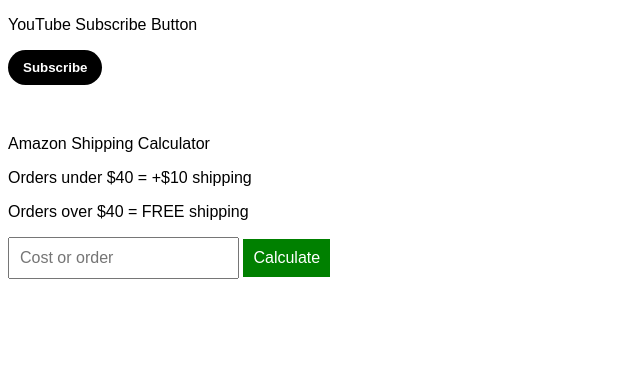
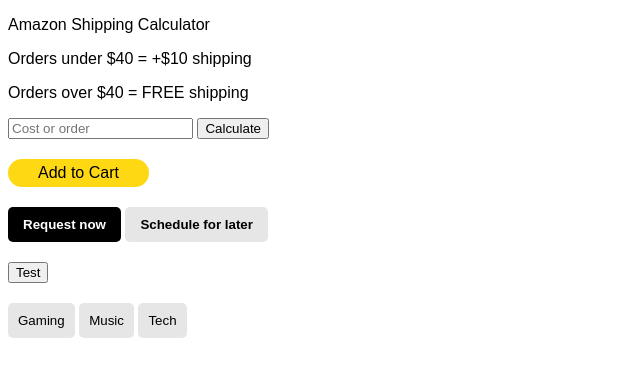
Before and after one commit to chantal-moreno/JavaScript-SuperSimpleDev, a plain HTML site: page Lesson10/index.html in a window 1280 px wide. Shown: the whole page, without its empty margins (0-640 px from the left). Drawn offline with Linux system fonts and the light colour scheme.

Commit message:
Lesson 10 Exercises: HTML, CSS, and JavaScript Together

```diff
--- a/Lesson10/index.html
+++ b/Lesson10/index.html
@@ -7,7 +7,7 @@
     <link rel="stylesheet" href="style.css" />
   </head>
   <body>
-    <div>
+    <!-- <div>
       <p>YouTube Subscribe Button</p>
       <button
         onclick="subscribeButton()"
@@ -15,7 +15,7 @@
       >
         Subscribe
       </button>
-    </div>
+    </div> -->
     <div>
       <p>Amazon Shipping Calculator</p>
       <p>Orders under $40 = +$10 shipping</p>
@@ -26,11 +26,44 @@
         class="js-cost-input input-cost"
         onkeydown="handleCostKeyDown(event)"
       />
-      <button onclick="calculateTotal()" class="btn-calculate">
+      <button
+        onclick="calculateTotal();  errorMesssage()"
+        class="btn-calculate"
+      >
         Calculate
       </button>
       <p class="js-total-cost"></p>
     </div>
+
+    <!-- Exercises -->
+    <!-- Create the following buttons using HTML ans CSS. -->
+    <!-- 10a. Amazon button -->
+    <div>
+      <button class="btn-amazon">Add to Cart</button>
+    </div>
+    <!-- 10b. Uber buttons -->
+    <div>
+      <button class="btn-request">Request now</button>
+      <button class="btn-schedule">Schedule for later</button>
+    </div>
+    <!-- 10c. Create a button test. Use document.queySelector() and classList.contains() to check if this button has a class -->
+    <div>
+      <button class="js-button">Test</button>
+    </div>
+    <!-- 10d. Create a button. When clicking this button, it shoul turn ON/OFF -->
+    <div>
+      <button onclick="toggleButton('.btn-gaming')" class="btn-gaming">
+        Gaming
+      </button>
+      <!-- 10e. Continuing from 10d, create 3 button that can be turned ON/OFF -->
+      <button onclick="toggleButton('.btn-music')" class="btn-music">
+        Music
+      </button>
+      <button onclick="toggleButton('.btn-tech')" class="btn-tech">Tech</button>
+    </div>
+    <!-- 10e. Continuing from 10e, use a function to reuse the code -->
+    <!-- 10g. Modify 10f so that only 1 button can be ON at a time -->
+    <!-- 10h. In the Amazon Shipping Calculator, if we type a number less than 0, display ared error message below the text box-->
     <script src="index.js"></script>
   </body>
 </html>
--- a/Lesson10/index.js
+++ b/Lesson10/index.js
@@ -1,13 +1,13 @@
-function subscribeButton() {
-  const buttonElement = document.querySelector('.js-btn-subscribe');
-  if (buttonElement.innerText === 'Subscribe') {
-    buttonElement.innerText = 'Subscribed';
-    buttonElement.classList.add('is-subscribed');
-  } else {
-    buttonElement.innerText = 'Subscribe';
-    buttonElement.classList.remove('is-subscribed');
-  }
-}
+// function subscribeButton() {
+//   const buttonElement = document.querySelector('.js-btn-subscribe');
+//   if (buttonElement.innerText === 'Subscribe') {
+//     buttonElement.innerText = 'Subscribed';
+//     buttonElement.classList.add('is-subscribed');
+//   } else {
+//     buttonElement.innerText = 'Subscribe';
+//     buttonElement.classList.remove('is-subscribed');
+//   }
+// }
 
 function calculateTotal() {
   const inputElement = document.querySelector('.js-cost-input');
@@ -16,6 +16,37 @@
   document.querySelector('.js-total-cost').innerHTML = `$${cost / 100}`;
 }
 
-function handleCostKeyDown(event) {
-  if (event.key === 'Enter') calculateTotal();
+// function handleCostKeyDown(event) {
+//   if (event.key === 'Enter') calculateTotal();
+// }
+
+// Exercises
+// 10c.
+const button = document.querySelector('.js-button');
+console.log(button.classList.contains('js-button'));
+// 10d.
+function toggleButton(btnClass) {
+  const button = document.querySelector(btnClass);
+  if (button.classList.contains('is-toggled')) {
+    button.classList.remove('is-toggled');
+  } else {
+    checkToogle();
+    button.classList.add('is-toggled');
+  }
 }
+function checkToogle() {
+  const btnToogle = document.querySelector('.is-toggled');
+  if (btnToogle) {
+    btnToogle.classList.remove('is-toggled');
+  }
+}
+function errorMesssage() {
+  const input = document.querySelector('.js-cost-input');
+  if (input.value < 0) {
+    document.querySelector('.js-total-cost').classList.add('error');
+    document.querySelector('.js-total-cost').innerHTML =
+      'Error: cost cannot be less then $0';
+  } else {
+    document.querySelector('.js-total-cost').classList.remove('error');
+  }
+}
--- a/Lesson10/style.css
+++ b/Lesson10/style.css
@@ -2,9 +2,9 @@
   font-family: Arial, Helvetica, sans-serif;
 }
 div {
-  margin-bottom: 50px;
+  margin-bottom: 20px;
 }
-.btn-subscribe {
+/* .btn-subscribe {
   background-color: black;
   color: white;
   font-weight: bold;
@@ -28,4 +28,44 @@
   padding: 10px;
   font-size: medium;
   cursor: pointer;
+} */
+
+/* Exercises */
+.btn-amazon {
+  background-color: rgb(255, 216, 20);
+  font-size: medium;
+  border: none;
+  border-radius: 25px;
+  padding: 5px 30px;
 }
+.btn-request {
+  background-color: black;
+  color: white;
+  border: none;
+  font-weight: bold;
+  border-radius: 5px;
+  padding: 10px 15px;
+}
+.btn-schedule {
+  background-color: rgb(230, 230, 230);
+  border: none;
+  font-weight: bold;
+  border-radius: 5px;
+  padding: 10px 15px;
+}
+.btn-gaming,
+.btn-music,
+.btn-tech {
+  background-color: rgb(230, 230, 230);
+  color: black;
+  padding: 10px;
+  border-radius: 5px;
+  border: none;
+}
+.is-toggled {
+  background-color: black;
+  color: white;
+}
+.error {
+  color: red;
+}
```
